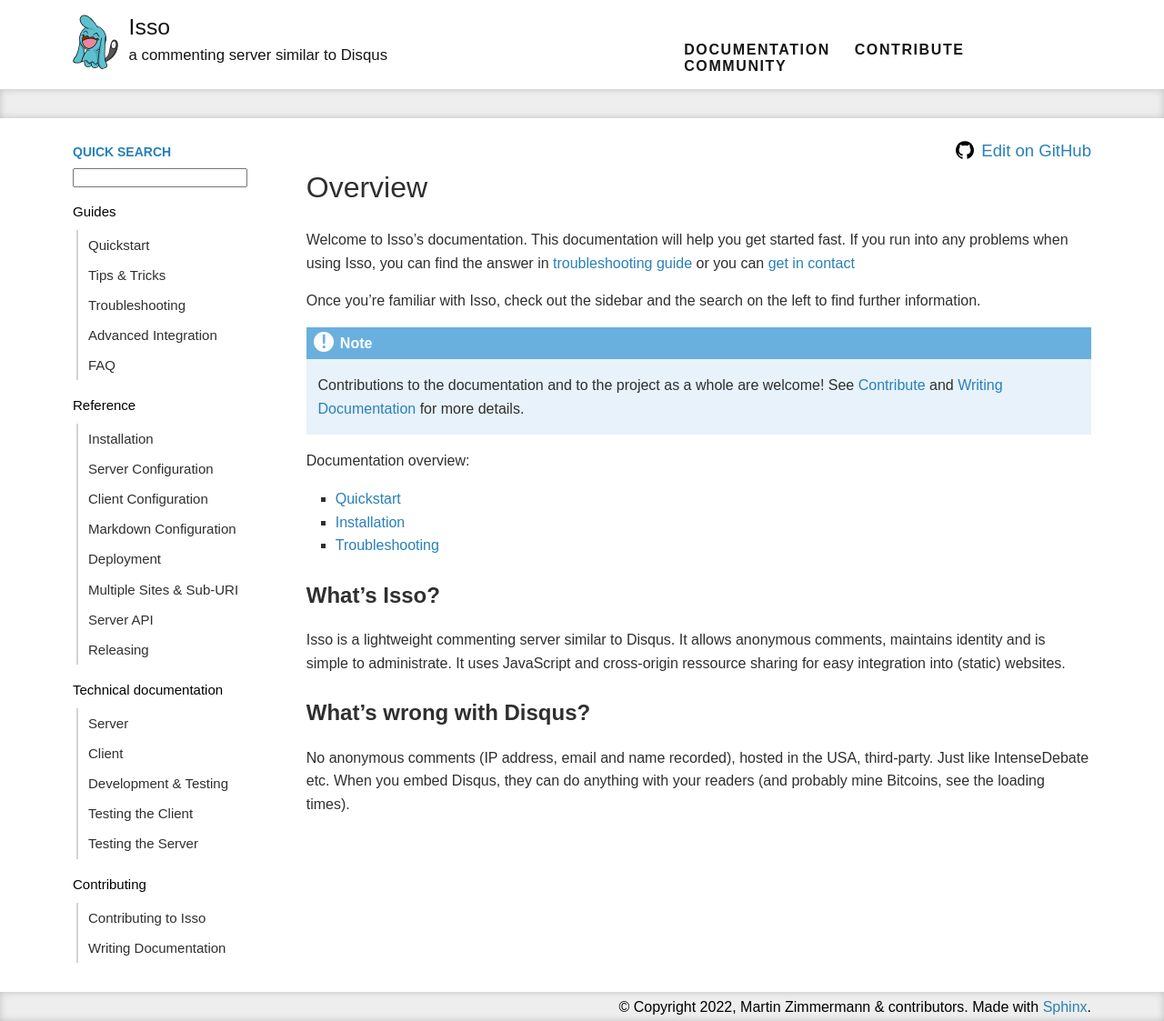
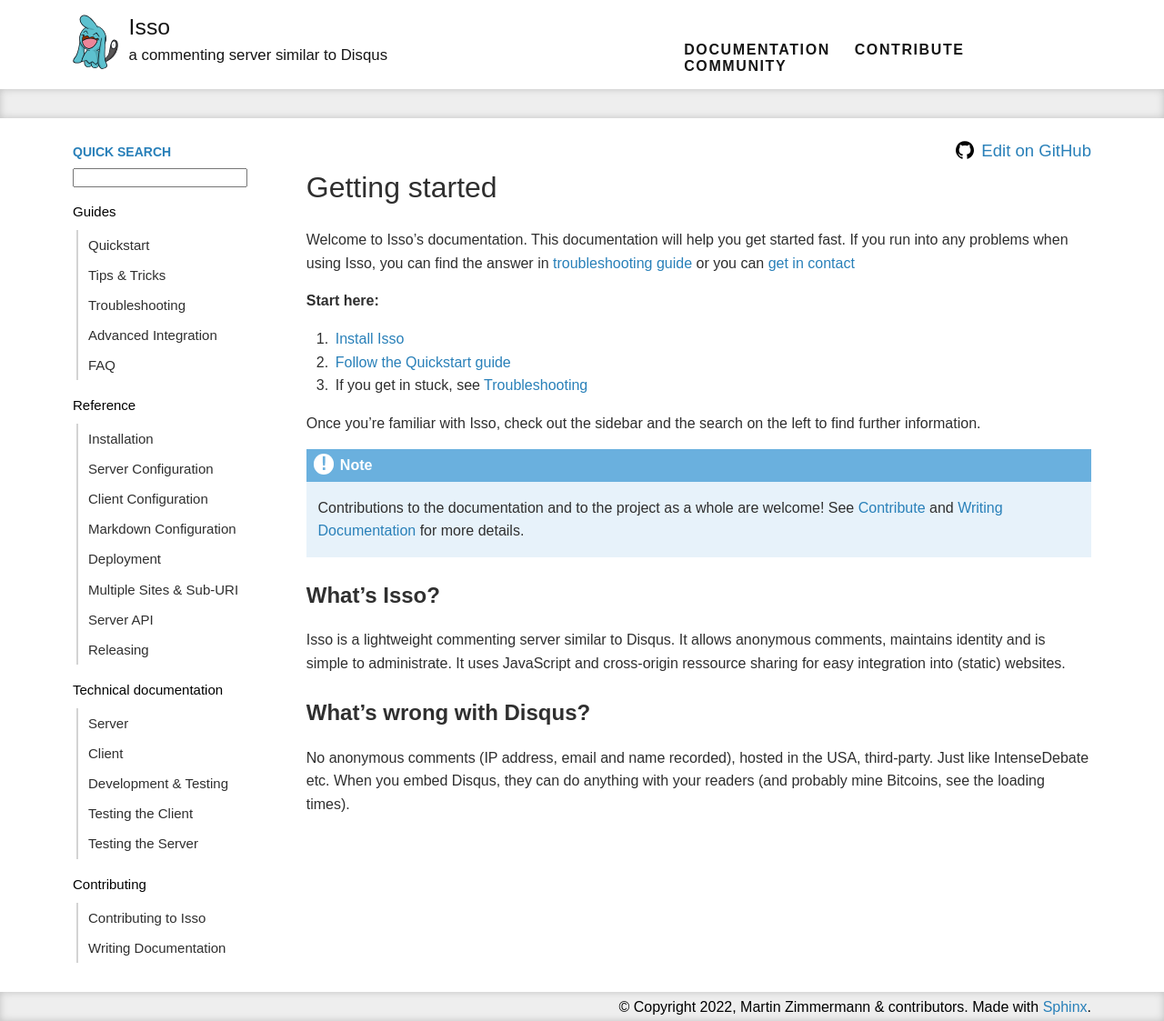
Before and after one commit to isso-comments/isso, a Sphinx documentation site: the page built from docs/docs/index.rst, in a window 1280 px wide. Shown: the whole page at 91% size. Built offline with Sphinx 7.4.7, drawn with Linux system fonts in a browser that asks for light colours.

Commit message:
docs: treewide: Reshuffle, clearer getting started path

```diff
--- a/docs/docs/contributing/index.rst
+++ b/docs/docs/contributing/index.rst
@@ -68,12 +68,8 @@
 Code contributions
 ------------------
 
-You do not have to read this whole section; the maintainers will give you
-feedback in the review process. But if you want to be a nice and helpful
-person, you can make the lives of the maintainers a lot easier.
-
-These guidelines are here to help your thought process and hopefully make you
-aware of a few aspects you might not have thought about yet.
+You've chosen to make Isso better and that's great! Please follow this checklist when
+contributing code:
 
 .. _contribute-checklist:
 
@@ -131,6 +125,7 @@
 
 It does not tell the reviewer which part is affected, why it is necessary or
 why this particular way of doing things was chosen.
+The `commento docs`_ have a more extensive explanation of good commits.
 
 .. _commento docs: https://docs.commento.io/contributing/development-guidelines.html
 
@@ -140,6 +135,12 @@
 The following sections will help you decide how to tackle larger architectural
 issues and help avoid wasted efforts for changes that are unlikely to be
 accepted.
+
+You do not have to read this whole section; the maintainers will give you
+feedback in the review process. But if you want to be a nice and helpful
+person, you can make the lives of the maintainers a lot easier.
+These guidelines are here to help your thought process and hopefully make you
+aware of a few aspects you might not have thought about yet.
 
 Design philosophy / Zen of Isso
 ^^^^^^^^^^^^^^^^^^^^^^^^^^^^^^^
--- a/docs/docs/guides/quickstart.rst
+++ b/docs/docs/guides/quickstart.rst
@@ -136,7 +136,7 @@
         <noscript>Javascript needs to be activated to view comments.</noscript>
     </section>
 
-Note, that `data-isso` is optional, but when a website includes a script using
+Note, that ``data-isso`` is optional, but when a website includes a script using
 ``async`` it is no longer possible to determine the script's external URL.
 
 That's it. When you open your website, you should see a commenting form. Leave
--- a/docs/docs/index.rst
+++ b/docs/docs/index.rst
@@ -1,12 +1,18 @@
 :orphan:
 
-Overview
-========
+Getting started
+===============
 
 Welcome to Isso's documentation. This documentation will help you get started
 fast. If you run into any problems when using Isso, you can find the answer in
 `troubleshooting guide <guides/troubleshooting>`_ or you can
 :ref:`get in contact <contact>`
+
+**Start here:**
+
+1. :doc:`Install Isso <reference/installation>`
+2. :doc:`Follow the Quickstart guide <guides/quickstart>`
+3. If you get in stuck, see :doc:`Troubleshooting <guides/troubleshooting>`
 
 Once you're familiar with Isso, check out the sidebar and the search on the
 left to find further information.
@@ -15,15 +21,6 @@
    Contributions to the documentation and to the project as a whole are
    welcome! See :doc:`/docs/contributing/index` and
    :doc:`/docs/contributing/documentation` for more details.
-
-Documentation overview:
-
-.. toctree::
-   :maxdepth: 1
-
-   guides/quickstart
-   reference/installation
-   guides/troubleshooting
 
 What's Isso?
 ------------
--- a/docs/docs/reference/installation.rst
+++ b/docs/docs/reference/installation.rst
@@ -142,7 +142,7 @@
 Using Docker
 ------------
 
-Assuming you have your configuration in ``/opt/isso``, with
+Assuming you have your configuration in ``/var/lib/isso``, with
 ``dbpath=/db/comments.db`` and ``host`` set properly in ``isso.cfg``, you have
 two options for running a Docker container:
 
@@ -153,7 +153,7 @@
 
     $ docker pull ghcr.io/isso-comments/isso:latest
     $ docker run -d --rm --name isso -p 127.0.0.1:8080:8080 \
-        -v /opt/isso:/config -v /opt/isso:/db \
+        -v /var/lib/isso:/config -v /var/lib/isso:/db \
         ghcr.io/isso-comments/isso:latest
 
 b) Build a Docker image yourself
```
Also changed, not shown: other parts of docs/docs/contributing/index.rst (+1 -3 lines), other parts of docs/docs/guides/quickstart.rst (+1 -1 lines).
